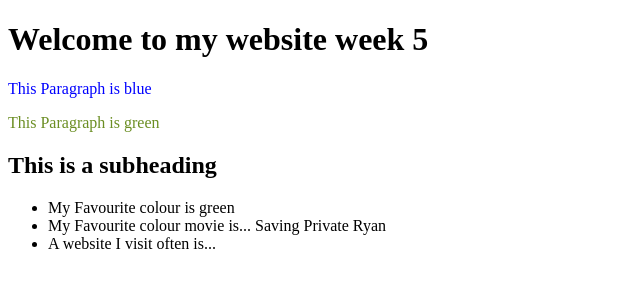
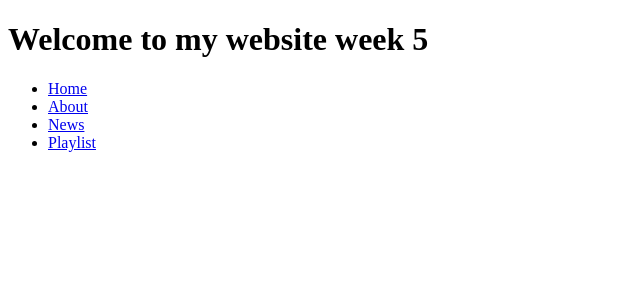
Before and after one commit to Sverde22/Repositorio, an Astro site: page / in a window 1280 px wide. Shown: the whole page, without its empty margins (0-640 px from the left). Built offline with nearby package versions, Linux system fonts and the light colour scheme; Astro itself is replaced by a stand-in of ours.

Commit message:
Create the list with the links to other pages

```diff
--- a/src/pages/index.astro
+++ b/src/pages/index.astro
@@ -10,13 +10,12 @@
 	</head>
 	<body>
     <h1> Welcome to my website week 5</h1>
-    <p style="color:blue">This Paragraph is blue</p>
-	<p style="color:olivedrab">This Paragraph is green</p>
-	<h2>This is a subheading</h2>
 	<ul>
-		<li>My Favourite colour is green</li>
-		<li>My Favourite colour movie is... Saving Private Ryan</li>
-		<li>A website I visit often is...</li>
+		<li><a href="$">Home</a></li>
+		<li><a href="$">About</a></li>
+		<li><a href="$">News</a></li>
+		<li><a href="$">Playlist</a></li>
 	</ul>
+
 	</body>
 </html>
```
